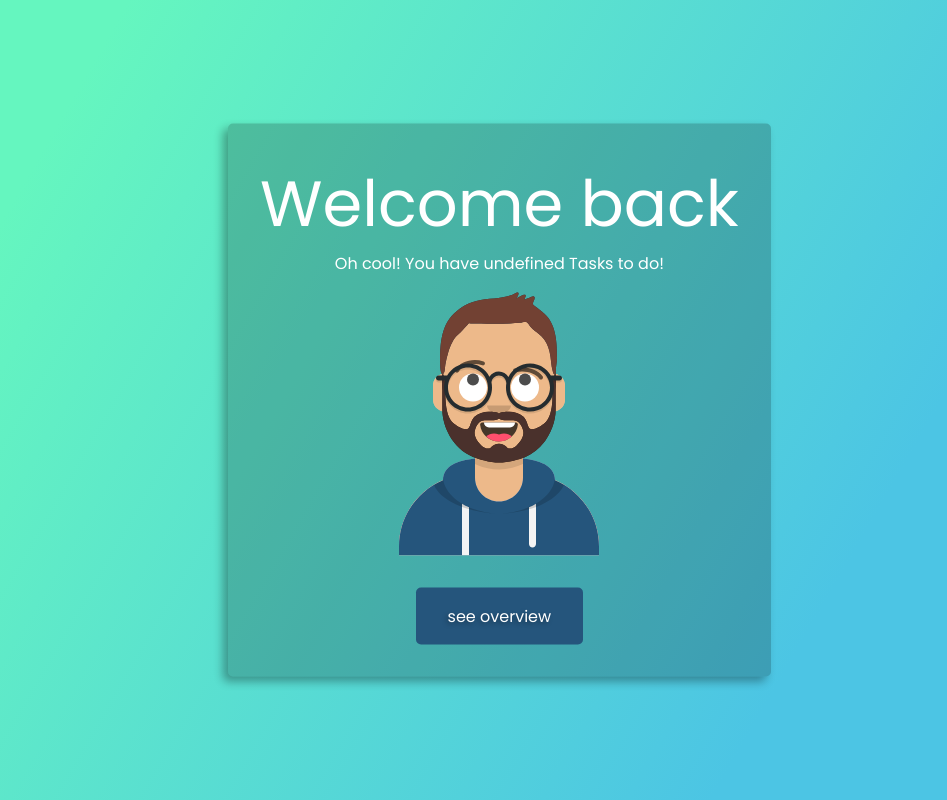
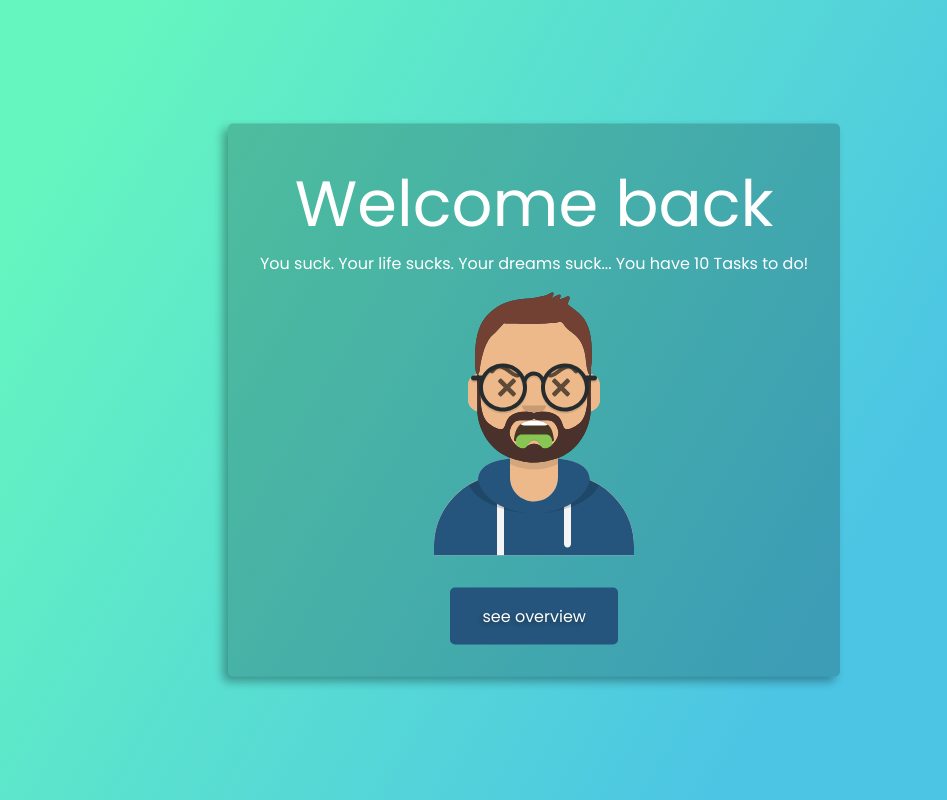
Before and after one commit to arminebner/groupFourToDo, a React (Create React App) app: page / in a window 1280 px wide. Shown: the whole page, without its empty margins (220-1167 px from the left). Built offline with nearby package versions, Linux system fonts and the light colour scheme.

Commit message:
redux working

```diff
--- a/src/components/Welcome.js
+++ b/src/components/Welcome.js
@@ -1,20 +1,41 @@
-import React, { useEffect } from 'react'
+import React from 'react'
 import { NavLink } from 'react-router-dom'
 import { useSelector } from 'react-redux'
 import happy from '../images/happy.svg'
+import angry from '../images/angry.svg'
+import busy from '../images/busy.svg'
 import '../styles-welcome.css';
 
 
 const Welcome = () => {
 
-    let expression = 'Oh cool'
+    const counter = useSelector(state => state)
 
-    useEffect(() => {
-       //use to get globalState when page loads
-    }, [])
+    const renderImage = () => {
+        let image;
+        if (counter < 1) {
+            image = happy
+        }else if (counter < 5) {
+            image = busy
+        }else {
+            image = angry
+        }
+        return image
+    }
 
-    const counter = useSelector(state => state.counterReducer)
-    console.log(counter);
+    const renderText = () => {
+        let expression;
+        if (counter < 1) {
+            expression = 'Awww Yeahhh!'
+        }else if (counter < 5) {
+            expression = 'Alright - get to it:'
+        }else {
+            expression = 'You suck. Your life sucks. Your dreams suck...'
+        }
+        return expression
+    }
+
+
 
 
     return (
@@ -22,8 +43,8 @@ const Welcome = () => {
             <div className="main-wrapper">
                 <div className="content">
                     <div className="headLine">Welcome back</div>
-                    <p className="text">{`${expression}! You have ${counter} Tasks to do!`}</p>
-                    <img className='avatar' src={happy} alt='welcome' />
+                    <p className="text">{`${renderText()} You have ${counter} Tasks to do!`}</p>
+                    <img className='avatar' src={renderImage()} alt='welcome' />
                     <div className="button-container">
                         <NavLink className='nav-link' to='/overview' >see overview</NavLink>
                     </div>
--- a/src/index.js
+++ b/src/index.js
@@ -4,7 +4,7 @@ import './index.css';
 import App from './App';
 import reportWebVitals from './reportWebVitals';
 import { createStore } from 'redux'
-import counterReducer from './reducers'
+import counterReducer from './reducers/index'
 import { Provider } from 'react-redux'
 
 const store = createStore(
--- a/src/reducers/index.js
+++ b/src/reducers/index.js
@@ -1,4 +1,4 @@
-const counterReducer = (state = 5, action) => {
+const counterReducer = (state = 10, action) => {
 
     switch (action.type) {
         case 'INCREMENT':
```
Also changed, not shown: src/components/Todo.js (indentation only).
